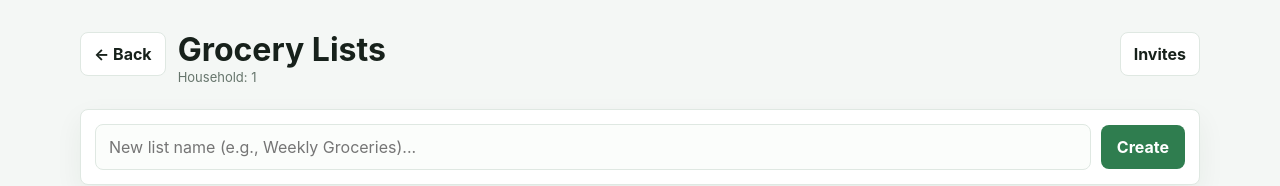
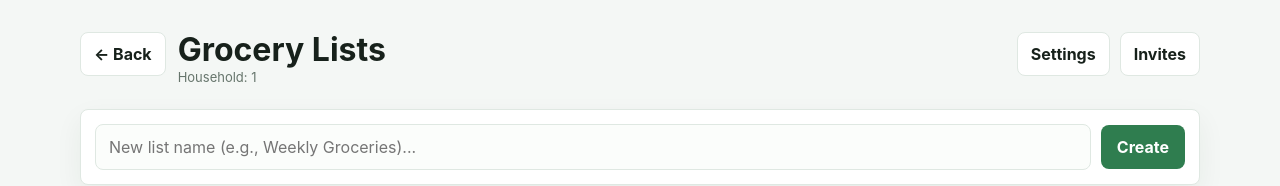
Before and after one commit to Folariin/grocery-app, a React (Vite) app in the folder grocery-frontend/: page /households/1 in a window 1280 px wide. Shown: the top 186 px of the page. Built offline with nearby package versions, Linux system fonts and the light colour scheme; no server answers; sample sign-in values are in the browser's storage.

Commit message:
Link to household settings

```diff
--- a/grocery-frontend/src/pages/Household.jsx
+++ b/grocery-frontend/src/pages/Household.jsx
@@ -106,6 +106,9 @@ export default function Household() {
           </div>
 
           <div className="top-actions">
+            <button className="linkBtn" onClick={() => nav(`/households/${householdId}/settings`)}>
+              Settings
+            </button>
             <button className="linkBtn" onClick={() => nav("/invites")}>
               Invites
             </button>
```
